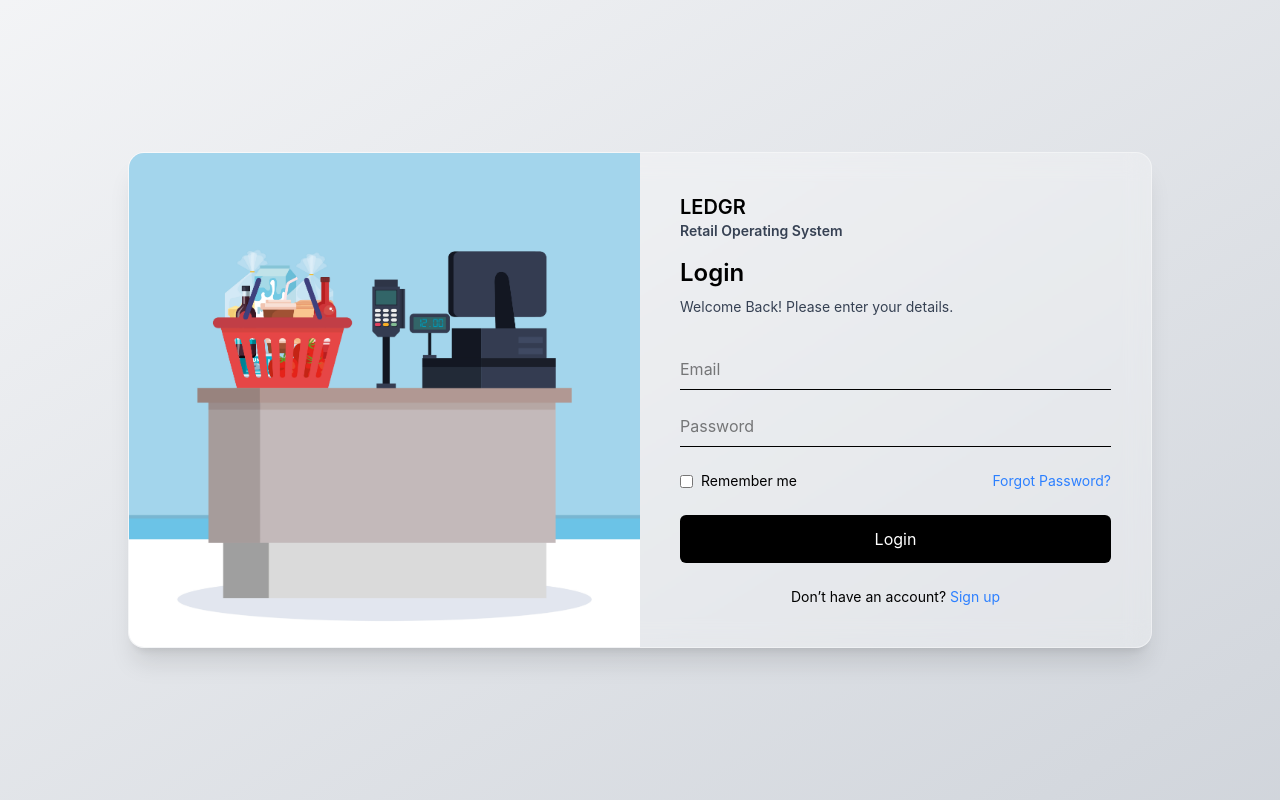
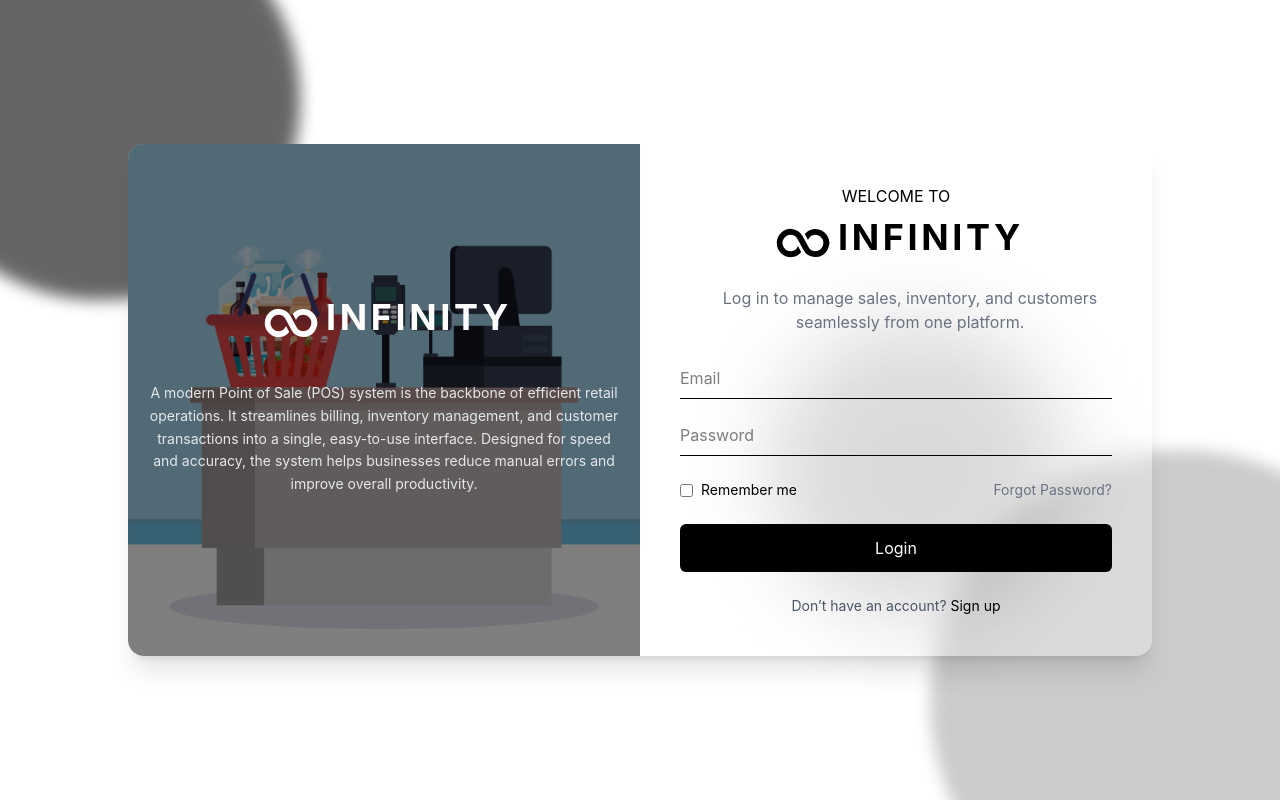
Before and after one commit to rajan2008/Omnichannel-project, a React app in the folder frontend/: page /login in a window 1280 px wide. Built offline with nearby package versions, Linux system fonts and the light colour scheme; the HTML template or start-up script is replaced by a standard one.

Commit message:
Login page style

```diff
--- a/frontend/src/pages/auth/Login.jsx
+++ b/frontend/src/pages/auth/Login.jsx
@@ -5,6 +5,7 @@ import login from "../../assets/login.jpg";
 
 const Login = () => {
   const navigate = useNavigate();
+
   const [formData, setFormData] = useState({
     email: "",
     password: "",
@@ -24,40 +25,72 @@ const Login = () => {
       localStorage.setItem("user", JSON.stringify(res.user));
       navigate("/dashboard");
     } catch (err) {
-      alert(err);
+      alert("Login failed");
     }
   };
 
   return (
-<div className="w-full min-h-screen flex items-center justify-center bg-gradient-to-br from-gray-100 to-gray-300 px-4">
+    <div className="relative w-full min-h-screen flex items-center justify-center px-4 overflow-hidden">
+      {/* 🔴 Background Red Circles */}
+      <div className="absolute w-100 h-100 bg-black rounded-full -top-25 -left-25 blur-sm  opacity-60"></div>
+
+      <div className="absolute w-125 h-125 bg-black rounded-full -bottom-37.5 -right-37.5 blur-sm opacity-20"></div>
+
+      <div className="absolute w-75 h-75 bg-black rounded-full top-[40%] left-[60%] blur-2xl opacity-20"></div>
 
       {/* MAIN GLASS BOX */}
-  <div className="w-full max-w-5xl flex flex-col md:flex-row rounded-2xl overflow-hidden backdrop-blur-md bg-white/30 border border-white/40 shadow-xl">
-
-    {/* IMAGE SECTION (hidden on mobile) */}
-    <div className="hidden md:block md:w-1/2 h-auto">
+      <div className="relative z-10 w-full max-w-5xl flex flex-col md:flex-row rounded-2xl overflow-hidden backdrop-blur-md bg-white/30  shadow-xl">
+        {/* IMAGE SECTION */}
+        <div className="hidden md:block md:w-1/2 relative">
+          {/* Image */}
           <img
             src={login}
             alt="login visual"
             className="w-full h-full object-cover"
           />
+
+          {/* Overlay */}
+          <div className="absolute inset-0 bg-[rgba(0,0,0,0.5)]"></div>
+
+          {/* Center Text */}
+          <div className="absolute inset-0 flex items-center justify-center">
+            <div className="text-white text-center">
+              {/* ICON */}
+              <div className="flex justify-center items-center mb-2">
+                <svg fill="#fff" width="70px" height="70px" viewBox="0 0 24 24">
+                  <path d="M20.288 9.463a4.856 4.856 0 0 0-4.336-2.3 4.586 4.586 0 0 0-3.343 1.767c.071.116.148.226.212.347l.879 1.652.134-.254a2.71 2.71 0 0 1 2.206-1.519 2.845 2.845 0 1 1 0 5.686 2.708 2.708 0 0 1-2.205-1.518L13.131 12l-1.193-2.26a4.709 4.709 0 0 0-3.89-2.581 4.845 4.845 0 1 0 0 9.682 4.586 4.586 0 0 0 3.343-1.767c-.071-.116-.148-.226-.212-.347l-.879-1.656-.134.254a2.71 2.71 0 0 1-2.206 1.519 2.855 2.855 0 0 1-2.559-1.369 2.825 2.825 0 0 1 0-2.946 2.862 2.862 0 0 1 2.442-1.374h.121a2.708 2.708 0 0 1 2.205 1.518l.7 1.327 1.193 2.26a4.709 4.709 0 0 0 3.89 2.581h.209a4.846 4.846 0 0 0 4.127-7.378z" />
+                </svg>
+                <h1 className="text-4xl font-bold text-white tracking-widest mb-3">
+                  INFINITY
+                </h1>
+              </div>
+
+              {/* PARAGRAPH */}
+              <p className="text-sm font-normal leading-relaxed p-4 text-gray-200">
+                A modern Point of Sale (POS) system is the backbone of efficient
+                retail operations. It streamlines billing, inventory management,
+                and customer transactions into a single, easy-to-use interface.
+                Designed for speed and accuracy, the system helps businesses
+                reduce manual errors and improve overall productivity.
+              </p>
+            </div>
+          </div>
         </div>
 
         {/* FORM SECTION */}
         <div className="w-full md:w-1/2 p-6 md:p-10 flex flex-col justify-center">
+        <p className="text-center">WELCOME TO</p>
+          <div className="flex justify-center items-center mb-2">
+                <svg fill="#000" width="70px" height="70px" viewBox="0 0 24 24">
+                  <path d="M20.288 9.463a4.856 4.856 0 0 0-4.336-2.3 4.586 4.586 0 0 0-3.343 1.767c.071.116.148.226.212.347l.879 1.652.134-.254a2.71 2.71 0 0 1 2.206-1.519 2.845 2.845 0 1 1 0 5.686 2.708 2.708 0 0 1-2.205-1.518L13.131 12l-1.193-2.26a4.709 4.709 0 0 0-3.89-2.581 4.845 4.845 0 1 0 0 9.682 4.586 4.586 0 0 0 3.343-1.767c-.071-.116-.148-.226-.212-.347l-.879-1.656-.134.254a2.71 2.71 0 0 1-2.206 1.519 2.855 2.855 0 0 1-2.559-1.369 2.825 2.825 0 0 1 0-2.946 2.862 2.862 0 0 1 2.442-1.374h.121a2.708 2.708 0 0 1 2.205 1.518l.7 1.327 1.193 2.26a4.709 4.709 0 0 0 3.89 2.581h.209a4.846 4.846 0 0 0 4.127-7.378z" />
+                </svg>
+                <h1 className="text-4xl font-bold tracking-widest mb-3">
+                  INFINITY
+                </h1>
+              </div>
 
-      <h1 className="text-xl font-semibold text-black mb-4">
-        LEDGR
-        <p className="text-sm text-gray-700">
-          Retail Operating System
-        </p>
-      </h1>
-
-      <div className="mb-6">
-        <h3 className="text-2xl font-semibold mb-2">Login</h3>
-        <p className="text-sm text-gray-700">
-          Welcome Back! Please enter your details.
-        </p>
+          <div className="mb-4 ml-7 text-center text-gray-500">
+            Log in to manage sales, inventory, and customers seamlessly from one platform.
           </div>
 
           <div className="flex flex-col">
@@ -86,9 +119,7 @@ const Login = () => {
               Remember me
             </label>
 
-        <p className="cursor-pointer text-blue-500">
-          Forgot Password?
-        </p>
+            <p className="cursor-pointer text-gray-500">Forgot Password?</p>
           </div>
 
           <button
@@ -98,11 +129,9 @@ const Login = () => {
             Login
           </button>
 
-      <p className="text-sm text-center mt-6">
+          <p className="text-sm text-center text-gray-600 mt-6">
             Don’t have an account?{" "}
-        <span className="text-blue-500 cursor-pointer">
-          Sign up
-        </span>
+            <span className="text-black cursor-pointer">Sign up</span>
           </p>
         </div>
       </div>
```
Also changed, not shown: 1 other file (tests, documents, lock files or other folders). Lines whose indentation alone changed are shown as unchanged.
